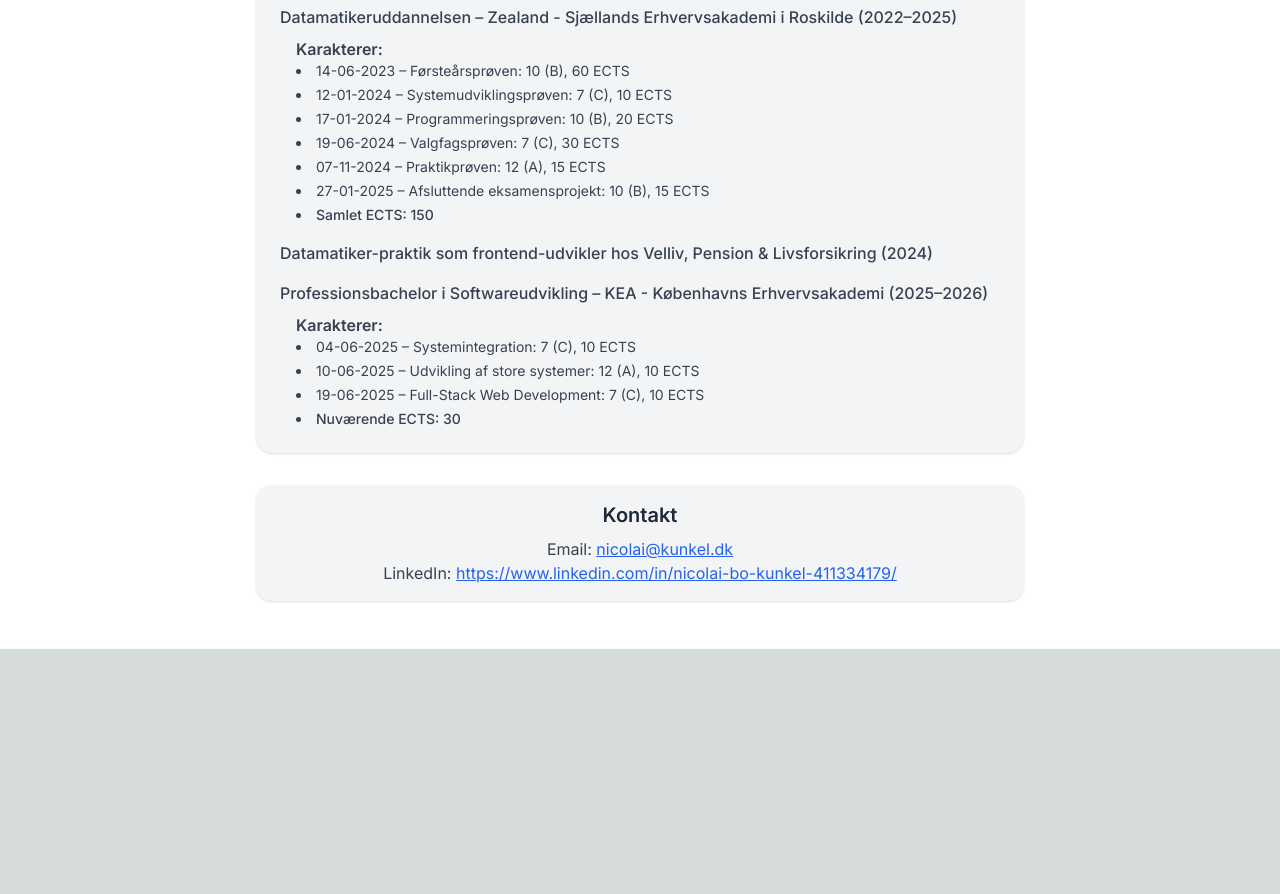
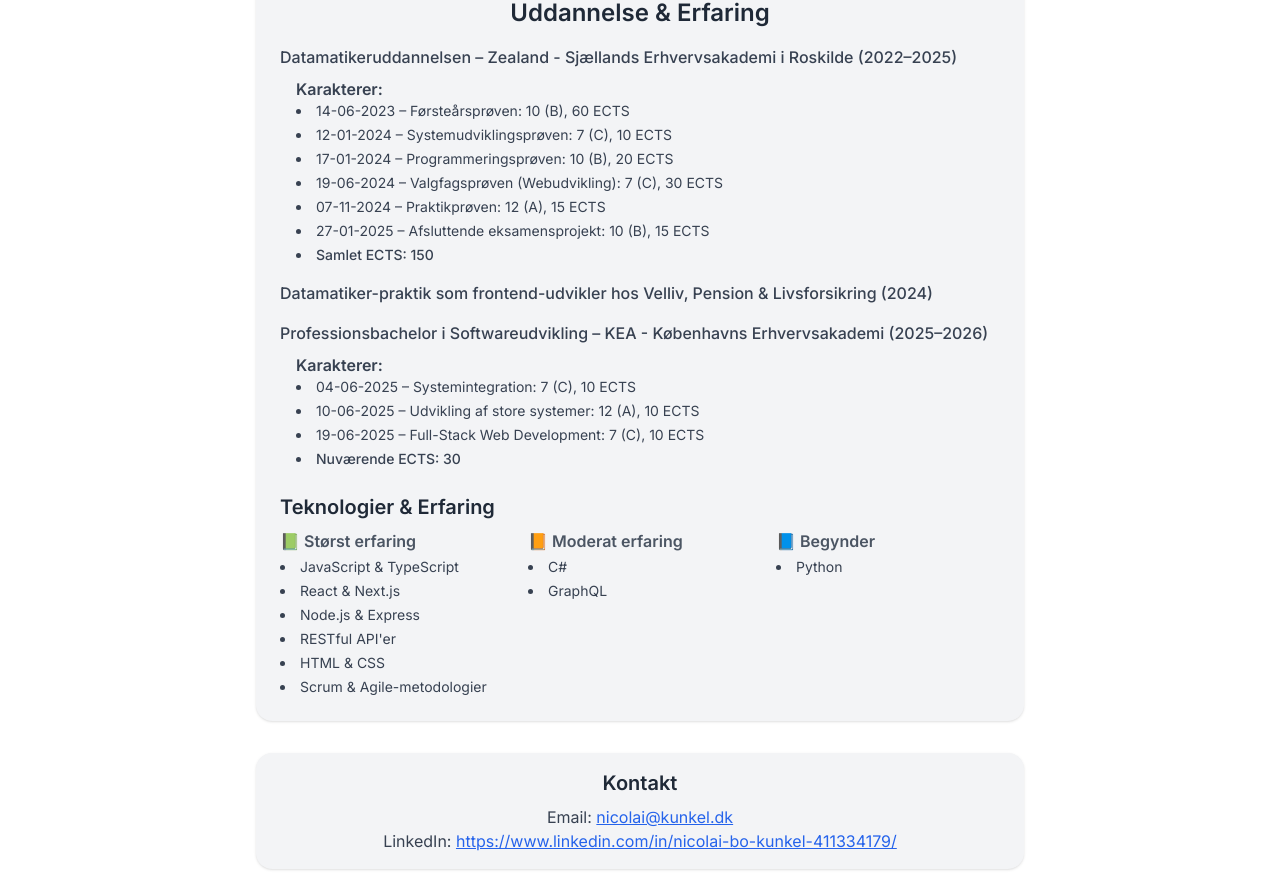
Before and after one commit to NicolaiBoKunkel/nbkhomepage, a Next.js app: page / in a window 1280 px wide. Shown: the part 599-1493 px from the top of the page. Before the commit the page ends 1248 px from the top, so only its background shows below. Built offline with nearby package versions, Linux system fonts and the light colour scheme; no server answers.

Commit message:
frontpage update

```diff
--- a/src/app/page.tsx
+++ b/src/app/page.tsx
@@ -25,8 +25,9 @@ export default function AboutMe() {
             </div>
             <h2 className="text-2xl font-semibold text-gray-800">Om mig</h2>
             <p className="text-gray-700">
-              Jeg er en passioneret udvikler med interesse for moderne webteknologier og brugervenligt design.
-              Jeg nyder at bygge funktionelle og æstetiske løsninger.
+              Mit navn er Nicolai Bo Kunkel. Jeg er 25 år gammel og nyuddannet datamatiker, samt studerende på Københavns Erhvervsakademi, hvor jeg snart starter 2. semester af min overbygende professionsbachelor i softwareudvikling.
+            </p>
+            <p className="text-gray-700">
             </p>
           </div>
         </section>
@@ -45,7 +46,7 @@ export default function AboutMe() {
                   <li>14-06-2023 – Førsteårsprøven: 10 (B), 60 ECTS</li>
                   <li>12-01-2024 – Systemudviklingsprøven: 7 (C), 10 ECTS</li>
                   <li>17-01-2024 – Programmeringsprøven: 10 (B), 20 ECTS</li>
-                  <li>19-06-2024 – Valgfagsprøven: 7 (C), 30 ECTS</li>
+                  <li>19-06-2024 – Valgfagsprøven (Webudvikling): 7 (C), 30 ECTS</li>
                   <li>07-11-2024 – Praktikprøven: 12 (A), 15 ECTS</li>
                   <li>27-01-2025 – Afsluttende eksamensprojekt: 10 (B), 15 ECTS</li>
                   <li className="font-medium mt-1">Samlet ECTS: 150</li>
@@ -71,6 +72,43 @@ export default function AboutMe() {
                 </ul>
               </div>
             </li>
+
+            <li>
+              <div className="mt-6">
+                <h3 className="text-xl font-semibold text-gray-800 mb-2">Teknologier & Erfaring</h3>
+                <div className="grid grid-cols-1 md:grid-cols-3 gap-6">
+                  {/* Most */}
+                  <div>
+                    <h4 className="text-md font-semibold text-gray-600 mb-1">📗 Størst erfaring</h4>
+                    <ul className="list-disc list-inside text-sm text-gray-700 space-y-1">
+                      <li>JavaScript & TypeScript</li>
+                      <li>React & Next.js</li>
+                      <li>Node.js & Express</li>
+                      <li>RESTful API'er</li>
+                      <li>HTML & CSS</li>
+                      <li>Scrum & Agile-metodologier</li>
+                    </ul>
+                  </div>
+
+                  {/* Moderate */}
+                  <div>
+                    <h4 className="text-md font-semibold text-gray-600 mb-1">📙 Moderat erfaring</h4>
+                    <ul className="list-disc list-inside text-sm text-gray-700 space-y-1">
+                      <li>C#</li>
+                      <li>GraphQL</li>
+                    </ul>
+                  </div>
+
+                  {/* Least */}
+                  <div>
+                    <h4 className="text-md font-semibold text-gray-600 mb-1">📘 Begynder </h4>
+                    <ul className="list-disc list-inside text-sm text-gray-700 space-y-1">
+                      <li>Python</li>
+                    </ul>
+                  </div>
+                </div>
+              </div>
+            </li>
           </ul>
         </section>
 
```
